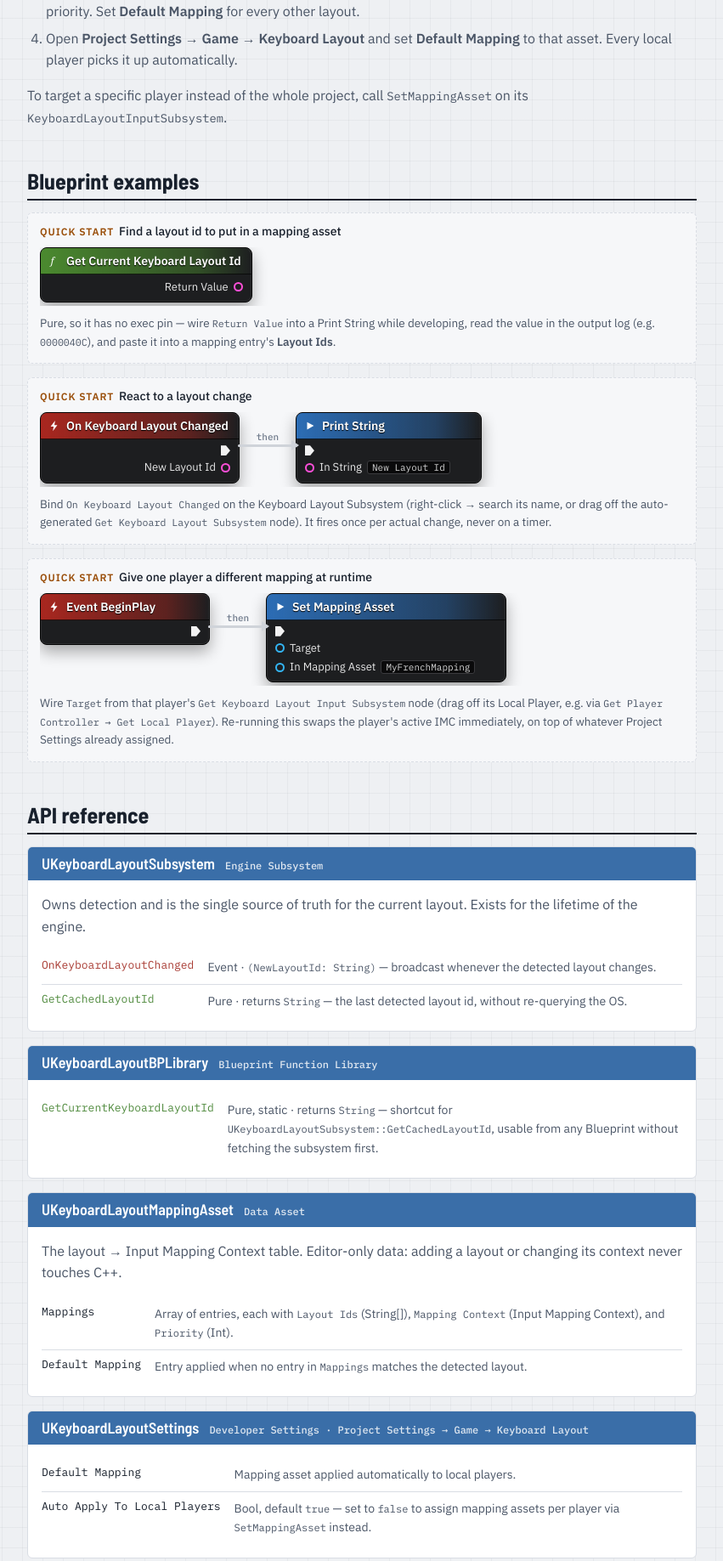
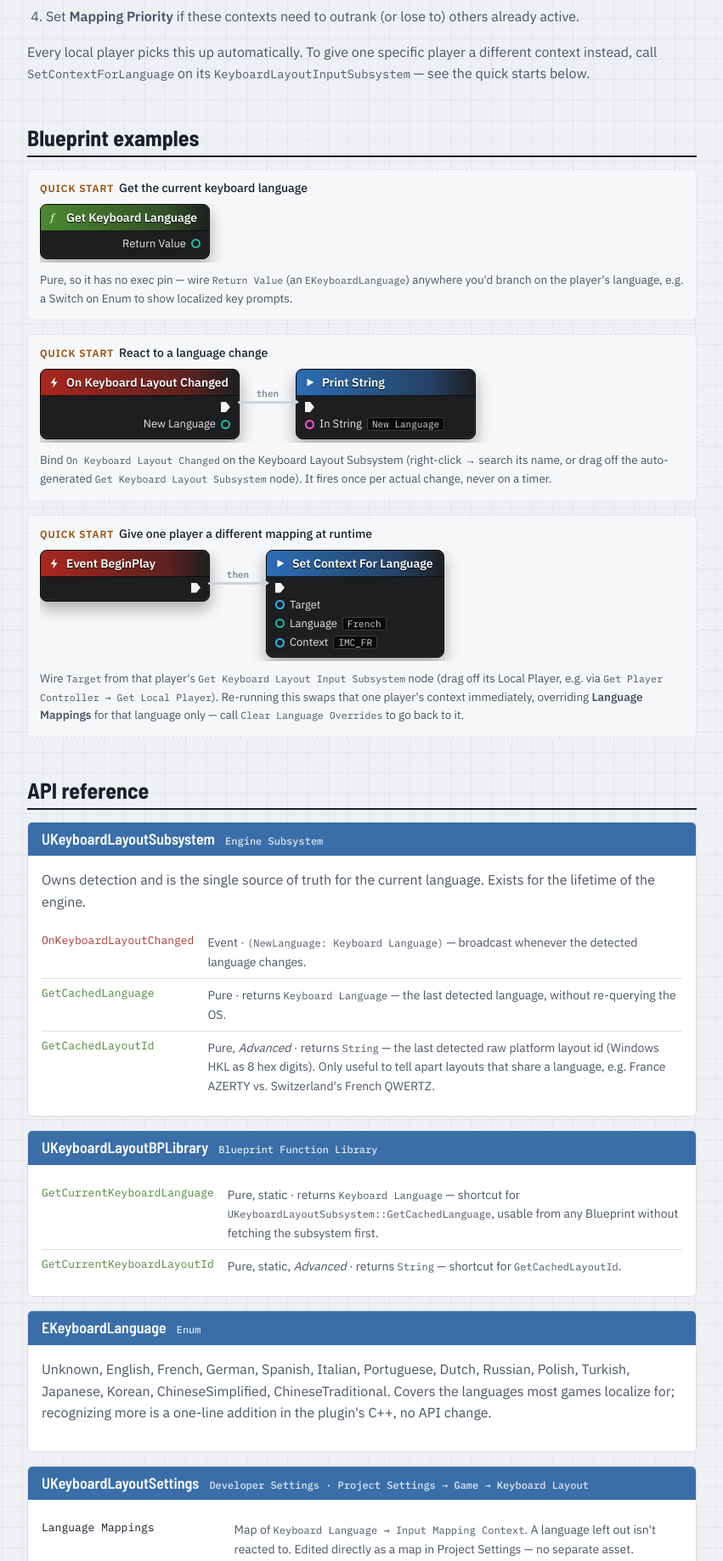
Before and after one commit to gamefeel-studio/gamefeel-studio.github.io, a plain HTML site: page keyboardlayout/index.html in a window 1280 px wide. Shown: the part 771-2608 px from the top of the page at 85% size, without its empty margins (214-1065 px from the left). Drawn offline with Linux system fonts and the light colour scheme.

Commit message:
Switch the KeyboardLayout reference to the language enum API
Reflects the plugin's new EKeyboardLanguage + direct Project Settings map, replacing the mapping data asset and string layout ids in the setup steps, quick starts and API reference.

Co-Authored-By: Claude Sonnet 5 <noreply@anthropic.com>

```diff
--- a/keyboardlayout/index.html
+++ b/keyboardlayout/index.html
@@ -70,7 +70,7 @@ footer { margin-top: 56px; color: var(--ink-3); font-size: 13px; }
 .recipe p.note { margin: 10px 0 0; font-size: 13.5px; }
 .graph { display: flex; flex-wrap: wrap; align-items: flex-start; gap: 0; overflow-x: auto; padding-bottom: 4px; }
 .bpn {
-  --pin-exec: #f2f2f2; --pin-string: #ff4fd8; --pin-object: #33b4f2; --pin-int: #2fe0b2;
+  --pin-exec: #f2f2f2; --pin-string: #ff4fd8; --pin-object: #33b4f2; --pin-int: #2fe0b2; --pin-enum: #1fbba3;
   flex: none; min-width: 200px; max-width: 100%; background: rgba(16, 17, 19, 0.94); color: #e6e6e6;
   border: 1px solid #050505; border-radius: 8px;
   box-shadow: inset 0 0 0 1px rgba(255, 255, 255, 0.07), 0 8px 18px rgba(0, 0, 0, 0.32);
@@ -89,7 +89,7 @@ footer { margin-top: 56px; color: var(--ink-3); font-size: 13px; }
 .bp-pin { display: flex; align-items: center; gap: 6px; padding: 0 10px; white-space: nowrap; }
 .col.out .bp-pin { flex-direction: row-reverse; }
 .pi { flex: none; width: 11px; height: 11px; border: 2px solid var(--c, #a0a6b4); border-radius: 50%; }
-.pi.k-string { --c: var(--pin-string); } .pi.k-object { --c: var(--pin-object); } .pi.k-int { --c: var(--pin-int); }
+.pi.k-string { --c: var(--pin-string); } .pi.k-object { --c: var(--pin-object); } .pi.k-int { --c: var(--pin-int); } .pi.k-enum { --c: var(--pin-enum); }
 .pi.exec { width: 11px; height: 12px; border: 0; border-radius: 0; background: var(--pin-exec); clip-path: polygon(0 0, 55% 0, 100% 50%, 55% 100%, 0 100%); }
 .lit { font: 11px var(--f-mono); color: #d4d4d4; background: #0a0a0b; border: 1px solid #3b3b3e; border-radius: 3px; padding: 0 5px; }
 .wire { flex: none; display: grid; justify-items: center; gap: 2px; width: 70px; margin: 22px -2px 0; }
@@ -112,39 +112,39 @@ footer { margin-top: 56px; color: var(--ink-3); font-size: 13px; }
   <p class="facts">Unreal Engine 5.8 · Windows (event-driven) · Enhanced Input integration</p>
 
   <h2>Overview</h2>
-  <p>KeyboardLayout watches the keyboard layout of the OS window that has focus and reports it as a plain string id (the Windows HKL, e.g. <code>0000040C</code> for a French AZERTY layout, <code>00000409</code> for US QWERTY). On Windows it reacts to the <code>WM_INPUTLANGCHANGE</code> system message, so detection is instant and costs nothing while the layout isn't changing — it never polls.</p>
-  <p>A separate data asset maps those ids to the Input Mapping Context(s) a project wants active for each layout. A per-player subsystem watches for layout changes and adds/removes the matching context on the player's <code>EnhancedInputLocalPlayerSubsystem</code> automatically, so a project only has to fill in a table — it never calls <code>AddMappingContext</code> itself.</p>
+  <p>KeyboardLayout watches the keyboard layout of the OS window that has focus and reports it as a plain <code>EKeyboardLanguage</code> enum value (French, German, Spanish, …). On Windows it reacts to the <code>WM_INPUTLANGCHANGE</code> system message, so detection is instant and costs nothing while the layout isn't changing — it never polls.</p>
+  <p>A single map in Project Settings says which Input Mapping Context each language gets. A per-player subsystem watches for language changes and adds/removes the matching context on the player's <code>EnhancedInputLocalPlayerSubsystem</code> automatically, so a project only has to fill in that map — it never calls <code>AddMappingContext</code> itself.</p>
 
   <h2>Setup</h2>
   <ol>
     <li>Enable the <strong>KeyboardLayout</strong> plugin. It depends on <strong>Enhanced Input</strong>, which is enabled automatically.</li>
-    <li>Create a <strong>Keyboard Layout Mapping Asset</strong> (right-click in Content Browser &rarr; Miscellaneous &rarr; Data Asset &rarr; <code>KeyboardLayoutMappingAsset</code>).</li>
-    <li>Add one entry per layout you want to react to: its layout id(s), the Input Mapping Context to apply, and its priority. Set <strong>Default Mapping</strong> for every other layout.</li>
-    <li>Open <strong>Project Settings &rarr; Game &rarr; Keyboard Layout</strong> and set <strong>Default Mapping</strong> to that asset. Every local player picks it up automatically.</li>
+    <li>Open <strong>Project Settings &rarr; Game &rarr; Keyboard Layout</strong>.</li>
+    <li>Add one entry per language you want to react to in <strong>Language Mappings</strong>: pick the language, assign the Input Mapping Context to apply for it. A language left out is simply not reacted to.</li>
+    <li>Set <strong>Mapping Priority</strong> if these contexts need to outrank (or lose to) others already active.</li>
   </ol>
-  <p>To target a specific player instead of the whole project, call <code>SetMappingAsset</code> on its <code>KeyboardLayoutInputSubsystem</code>.</p>
+  <p>Every local player picks this up automatically. To give one specific player a different context instead, call <code>SetContextForLanguage</code> on its <code>KeyboardLayoutInputSubsystem</code> — see the quick starts below.</p>
 
   <h2>Blueprint examples</h2>
 
   <div class="recipe">
-    <p class="recipe-title">Quick start<span>Find a layout id to put in a mapping asset</span></p>
+    <p class="recipe-title">Quick start<span>Get the current keyboard language</span></p>
     <div class="graph">
-      <div class="bpn pure"><header><svg class="ico" viewBox="0 0 16 16" aria-hidden="true"><text x="3" y="13" font-size="13" font-style="italic" font-family="Georgia,serif" fill="currentColor">f</text></svg><span class="t">Get Current Keyboard Layout Id</span></header>
-        <div class="io"><div class="col"></div><div class="col out"><div class="bp-pin"><i class="pi k-string"></i><span>Return Value</span></div></div></div>
+      <div class="bpn pure"><header><svg class="ico" viewBox="0 0 16 16" aria-hidden="true"><text x="3" y="13" font-size="13" font-style="italic" font-family="Georgia,serif" fill="currentColor">f</text></svg><span class="t">Get Keyboard Language</span></header>
+        <div class="io"><div class="col"></div><div class="col out"><div class="bp-pin"><i class="pi k-enum"></i><span>Return Value</span></div></div></div>
       </div>
     </div>
-    <p class="note">Pure, so it has no exec pin &mdash; wire <span class="mono">Return Value</span> into a Print String while developing, read the value in the output log (e.g. <code>0000040C</code>), and paste it into a mapping entry's <strong>Layout Ids</strong>.</p>
+    <p class="note">Pure, so it has no exec pin &mdash; wire <span class="mono">Return Value</span> (an <code>EKeyboardLanguage</code>) anywhere you'd branch on the player's language, e.g. a Switch on Enum to show localized key prompts.</p>
   </div>
 
   <div class="recipe">
-    <p class="recipe-title">Quick start<span>React to a layout change</span></p>
+    <p class="recipe-title">Quick start<span>React to a language change</span></p>
     <div class="graph">
       <div class="bpn event"><header><svg class="ico" viewBox="0 0 16 16" aria-hidden="true"><path d="M9 1L3 9h4l-1 6 6-8H8z" fill="currentColor"/></svg><span class="t">On Keyboard Layout Changed</span></header>
-        <div class="io"><div class="col"></div><div class="col out"><div class="bp-pin"><i class="pi exec"></i><span></span></div><div class="bp-pin"><i class="pi k-string"></i><span>New Layout Id</span></div></div></div>
+        <div class="io"><div class="col"></div><div class="col out"><div class="bp-pin"><i class="pi exec"></i><span></span></div><div class="bp-pin"><i class="pi k-enum"></i><span>New Language</span></div></div></div>
       </div>
       <div class="wire" aria-hidden="true"><span>then</span><i></i></div>
       <div class="bpn call"><header><svg class="ico" viewBox="0 0 16 16" aria-hidden="true"><path d="M4 3l9 5-9 5z" fill="currentColor"/></svg><span class="t">Print String</span></header>
-        <div class="io"><div class="col"><div class="bp-pin"><i class="pi exec"></i><span></span></div><div class="bp-pin"><i class="pi k-string"></i><span>In String</span><span class="lit">New Layout Id</span></div></div><div class="col out"></div></div>
+        <div class="io"><div class="col"><div class="bp-pin"><i class="pi exec"></i><span></span></div><div class="bp-pin"><i class="pi k-string"></i><span>In String</span><span class="lit">New Language</span></div></div><div class="col out"></div></div>
       </div>
     </div>
     <p class="note">Bind <span class="mono">On Keyboard Layout Changed</span> on the Keyboard Layout Subsystem (right-click &rarr; search its name, or drag off the auto-generated <span class="mono">Get Keyboard Layout Subsystem</span> node). It fires once per actual change, never on a timer.</p>
@@ -157,11 +157,11 @@ footer { margin-top: 56px; color: var(--ink-3); font-size: 13px; }
         <div class="io"><div class="col"></div><div class="col out"><div class="bp-pin"><i class="pi exec"></i><span></span></div></div></div>
       </div>
       <div class="wire" aria-hidden="true"><span>then</span><i></i></div>
-      <div class="bpn call"><header><svg class="ico" viewBox="0 0 16 16" aria-hidden="true"><path d="M4 3l9 5-9 5z" fill="currentColor"/></svg><span class="t">Set Mapping Asset</span></header>
-        <div class="io"><div class="col"><div class="bp-pin"><i class="pi exec"></i><span></span></div><div class="bp-pin"><i class="pi k-object"></i><span>Target</span></div><div class="bp-pin"><i class="pi k-object"></i><span>In Mapping Asset</span><span class="lit">MyFrenchMapping</span></div></div><div class="col out"></div></div>
+      <div class="bpn call"><header><svg class="ico" viewBox="0 0 16 16" aria-hidden="true"><path d="M4 3l9 5-9 5z" fill="currentColor"/></svg><span class="t">Set Context For Language</span></header>
+        <div class="io"><div class="col"><div class="bp-pin"><i class="pi exec"></i><span></span></div><div class="bp-pin"><i class="pi k-object"></i><span>Target</span></div><div class="bp-pin"><i class="pi k-enum"></i><span>Language</span><span class="lit">French</span></div><div class="bp-pin"><i class="pi k-object"></i><span>Context</span><span class="lit">IMC_FR</span></div></div><div class="col out"></div></div>
       </div>
     </div>
-    <p class="note">Wire <span class="mono">Target</span> from that player's <span class="mono">Get Keyboard Layout Input Subsystem</span> node (drag off its Local Player, e.g. via <span class="mono">Get Player Controller &rarr; Get Local Player</span>). Re-running this swaps the player's active IMC immediately, on top of whatever Project Settings already assigned.</p>
+    <p class="note">Wire <span class="mono">Target</span> from that player's <span class="mono">Get Keyboard Layout Input Subsystem</span> node (drag off its Local Player, e.g. via <span class="mono">Get Player Controller &rarr; Get Local Player</span>). Re-running this swaps that one player's context immediately, overriding <strong>Language Mappings</strong> for that language only &mdash; call <span class="mono">Clear Language Overrides</span> to go back to it.</p>
   </div>
 
   <h2>API reference</h2>
@@ -169,10 +169,11 @@ footer { margin-top: 56px; color: var(--ink-3); font-size: 13px; }
   <div class="card">
     <header><span class="name">UKeyboardLayoutSubsystem</span><span class="kind">Engine Subsystem</span></header>
     <div class="body">
-      <p>Owns detection and is the single source of truth for the current layout. Exists for the lifetime of the engine.</p>
+      <p>Owns detection and is the single source of truth for the current language. Exists for the lifetime of the engine.</p>
       <table class="fields">
-        <tr><td class="sig event">OnKeyboardLayoutChanged</td><td class="doc">Event · <span class="mono">(NewLayoutId: String)</span> &mdash; broadcast whenever the detected layout changes.</td></tr>
-        <tr><td class="sig pure">GetCachedLayoutId</td><td class="doc">Pure · returns <span class="mono">String</span> &mdash; the last detected layout id, without re-querying the OS.</td></tr>
+        <tr><td class="sig event">OnKeyboardLayoutChanged</td><td class="doc">Event · <span class="mono">(NewLanguage: Keyboard Language)</span> &mdash; broadcast whenever the detected language changes.</td></tr>
+        <tr><td class="sig pure">GetCachedLanguage</td><td class="doc">Pure · returns <span class="mono">Keyboard Language</span> &mdash; the last detected language, without re-querying the OS.</td></tr>
+        <tr><td class="sig pure">GetCachedLayoutId</td><td class="doc">Pure, <em>Advanced</em> · returns <span class="mono">String</span> &mdash; the last detected raw platform layout id (Windows HKL as 8 hex digits). Only useful to tell apart layouts that share a language, e.g. France AZERTY vs. Switzerland's French QWERTZ.</td></tr>
       </table>
     </div>
   </div>
@@ -181,19 +182,16 @@ footer { margin-top: 56px; color: var(--ink-3); font-size: 13px; }
     <header><span class="name">UKeyboardLayoutBPLibrary</span><span class="kind">Blueprint Function Library</span></header>
     <div class="body">
       <table class="fields">
-        <tr><td class="sig pure">GetCurrentKeyboardLayoutId</td><td class="doc">Pure, static · returns <span class="mono">String</span> &mdash; shortcut for <span class="mono">UKeyboardLayoutSubsystem::GetCachedLayoutId</span>, usable from any Blueprint without fetching the subsystem first.</td></tr>
+        <tr><td class="sig pure">GetCurrentKeyboardLanguage</td><td class="doc">Pure, static · returns <span class="mono">Keyboard Language</span> &mdash; shortcut for <span class="mono">UKeyboardLayoutSubsystem::GetCachedLanguage</span>, usable from any Blueprint without fetching the subsystem first.</td></tr>
+        <tr><td class="sig pure">GetCurrentKeyboardLayoutId</td><td class="doc">Pure, static, <em>Advanced</em> · returns <span class="mono">String</span> &mdash; shortcut for <span class="mono">GetCachedLayoutId</span>.</td></tr>
       </table>
     </div>
   </div>
 
   <div class="card">
-    <header><span class="name">UKeyboardLayoutMappingAsset</span><span class="kind">Data Asset</span></header>
+    <header><span class="name">EKeyboardLanguage</span><span class="kind">Enum</span></header>
     <div class="body">
-      <p>The layout &rarr; Input Mapping Context table. Editor-only data: adding a layout or changing its context never touches C++.</p>
-      <table class="fields">
-        <tr><td class="sig">Mappings</td><td class="doc">Array of entries, each with <span class="mono">Layout Ids</span> (String[]), <span class="mono">Mapping Context</span> (Input Mapping Context), and <span class="mono">Priority</span> (Int).</td></tr>
-        <tr><td class="sig">Default Mapping</td><td class="doc">Entry applied when no entry in <span class="mono">Mappings</span> matches the detected layout.</td></tr>
-      </table>
+      <p>Unknown, English, French, German, Spanish, Italian, Portuguese, Dutch, Russian, Polish, Turkish, Japanese, Korean, ChineseSimplified, ChineseTraditional. Covers the languages most games localize for; recognizing more is a one-line addition in the plugin's C++, no API change.</p>
     </div>
   </div>
 
@@ -201,8 +199,9 @@ footer { margin-top: 56px; color: var(--ink-3); font-size: 13px; }
     <header><span class="name">UKeyboardLayoutSettings</span><span class="kind">Developer Settings &middot; Project Settings &rarr; Game &rarr; Keyboard Layout</span></header>
     <div class="body">
       <table class="fields">
-        <tr><td class="sig">Default Mapping</td><td class="doc">Mapping asset applied automatically to local players.</td></tr>
-        <tr><td class="sig">Auto Apply To Local Players</td><td class="doc">Bool, default <span class="mono">true</span> &mdash; set to <span class="mono">false</span> to assign mapping assets per player via <span class="mono">SetMappingAsset</span> instead.</td></tr>
+        <tr><td class="sig">Language Mappings</td><td class="doc">Map of <span class="mono">Keyboard Language &rarr; Input Mapping Context</span>. A language left out isn't reacted to. Edited directly as a map in Project Settings &mdash; no separate asset.</td></tr>
+        <tr><td class="sig">Mapping Priority</td><td class="doc">Int, default <span class="mono">0</span> &mdash; priority passed to <span class="mono">AddMappingContext</span> for every context above.</td></tr>
+        <tr><td class="sig">Auto Apply To Local Players</td><td class="doc">Bool, default <span class="mono">true</span> &mdash; set to <span class="mono">false</span> to ignore <strong>Language Mappings</strong> and only react to per-player overrides set via <span class="mono">SetContextForLanguage</span>.</td></tr>
       </table>
     </div>
   </div>
@@ -210,9 +209,10 @@ footer { margin-top: 56px; color: var(--ink-3); font-size: 13px; }
   <div class="card">
     <header><span class="name">UKeyboardLayoutInputSubsystem</span><span class="kind">Local Player Subsystem</span></header>
     <div class="body">
-      <p>Applies the active mapping asset to this player's Enhanced Input contexts. One instance per local player.</p>
+      <p>Applies the project's (or this player's own) language mappings to this player's Enhanced Input contexts. One instance per local player.</p>
       <table class="fields">
-        <tr><td class="sig">SetMappingAsset</td><td class="doc">Callable · <span class="mono">(InMappingAsset: Keyboard Layout Mapping Asset)</span> &mdash; swaps which mapping asset drives this player and re-applies it for the current layout immediately. Pass <span class="mono">None</span> to clear it.</td></tr>
+        <tr><td class="sig">SetContextForLanguage</td><td class="doc">Callable · <span class="mono">(Language: Keyboard Language, Context: Input Mapping Context)</span> &mdash; overrides, for this player only, which context that language gets, and re-applies immediately if it's the current one. Pass <span class="mono">None</span> as Context to make this player ignore that language.</td></tr>
+        <tr><td class="sig">ClearLanguageOverrides</td><td class="doc">Callable · clears every override set via <span class="mono">SetContextForLanguage</span>, falling back to <strong>Language Mappings</strong> again.</td></tr>
       </table>
     </div>
   </div>
```
